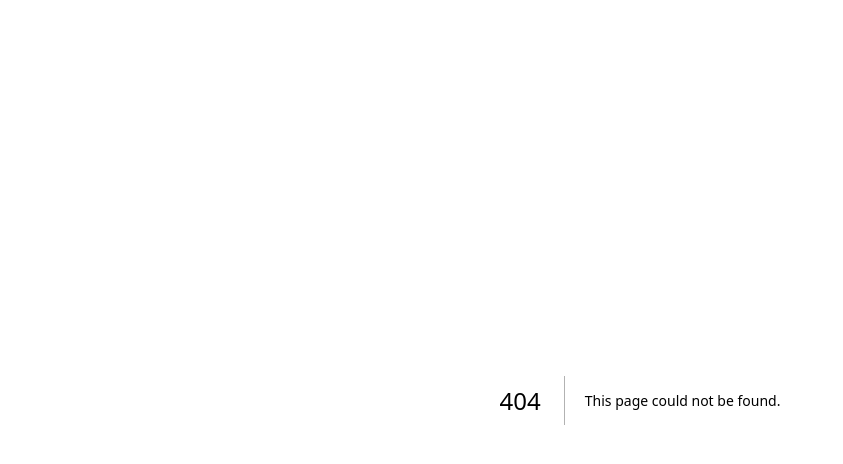
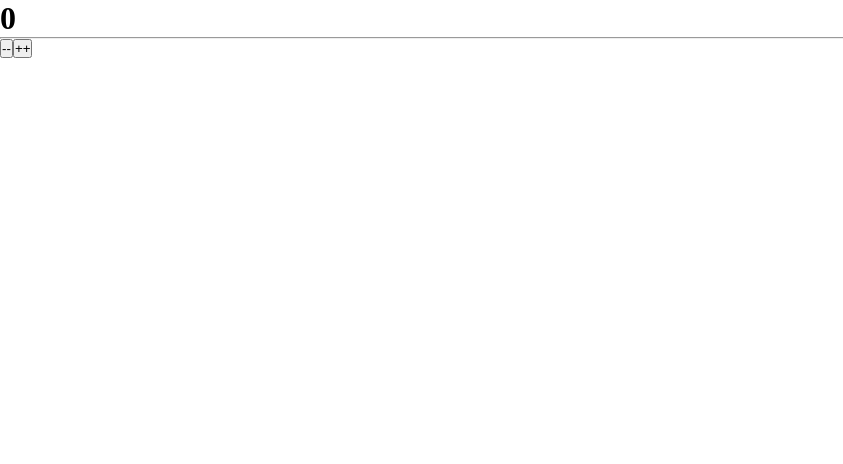
Before and after one commit to mhFarokDev/nextjs-card-app-v1, a Next.js app: page /counter in a window 1280 px wide. Before the commit this address had no page. Shown: the top 464 px of the page, without its empty margins (0-843 px from the left). Built offline with nearby package versions, Linux system fonts and the light colour scheme.

Commit message:
redux store and slice setup

```diff
--- /dev/null
+++ b/app/counter/counterSlice.js
@@ -0,0 +1,19 @@
+import { createSlice } from "@reduxjs/toolkit";
+
+// create slice
+const counterSlice = createSlice({
+    name : "counter",
+    initialState : {
+        count : 0
+    },
+    reducers : {},
+
+});
+
+
+
+// export selectors
+// export actions
+export const {} = counterSlice.actions;
+// export reducer
+export default counterSlice.reducer;
--- /dev/null
+++ b/app/counter/page.jsx
@@ -0,0 +1,12 @@
+import React from 'react'
+
+export default function Counter() {
+  return (
+    <div>
+        <h1>0</h1>
+        <hr />
+        <button>--</button>
+        <button>++</button>
+    </div>
+  )
+}
--- a/app/layout.jsx
+++ b/app/layout.jsx
@@ -1,17 +1,20 @@
-import { Inter } from 'next/font/google'
+"use client"
+import { Provider } from 'react-redux'
+import store from "@/store/store"
+
+
 import './globals.css'
 
-const inter = Inter({ subsets: ['latin'] })
 
-export const metadata = {
-  title: 'Create Next App',
-  description: 'Generated by create next app',
-}
 
 export default function RootLayout({ children }) {
   return (
     <html lang="en">
-      <body className={inter.className}>{children}</body>
+      <body >
+          <Provider store={store}>
+            {children}
+          </Provider>
+        </body>
     </html>
   )
 }
--- a/models/User.js
+++ b/models/User.js
@@ -31,6 +31,8 @@ const userSchema = mongoose.Schema({
         type : Boolean,
         default : false,
     }
+},{
+    timestamps : true
 })
 
 
--- /dev/null
+++ b/store/store.js
@@ -0,0 +1,13 @@
+import { configureStore } from "@reduxjs/toolkit";
+import counter from "@/app/counter/counterSlice"
+
+// create store
+const store = configureStore({
+    reducer : {counter},
+    devTools : true
+})
+
+
+
+// export store
+export default store
```
Also changed, not shown: app/counter/counter.css (added).
